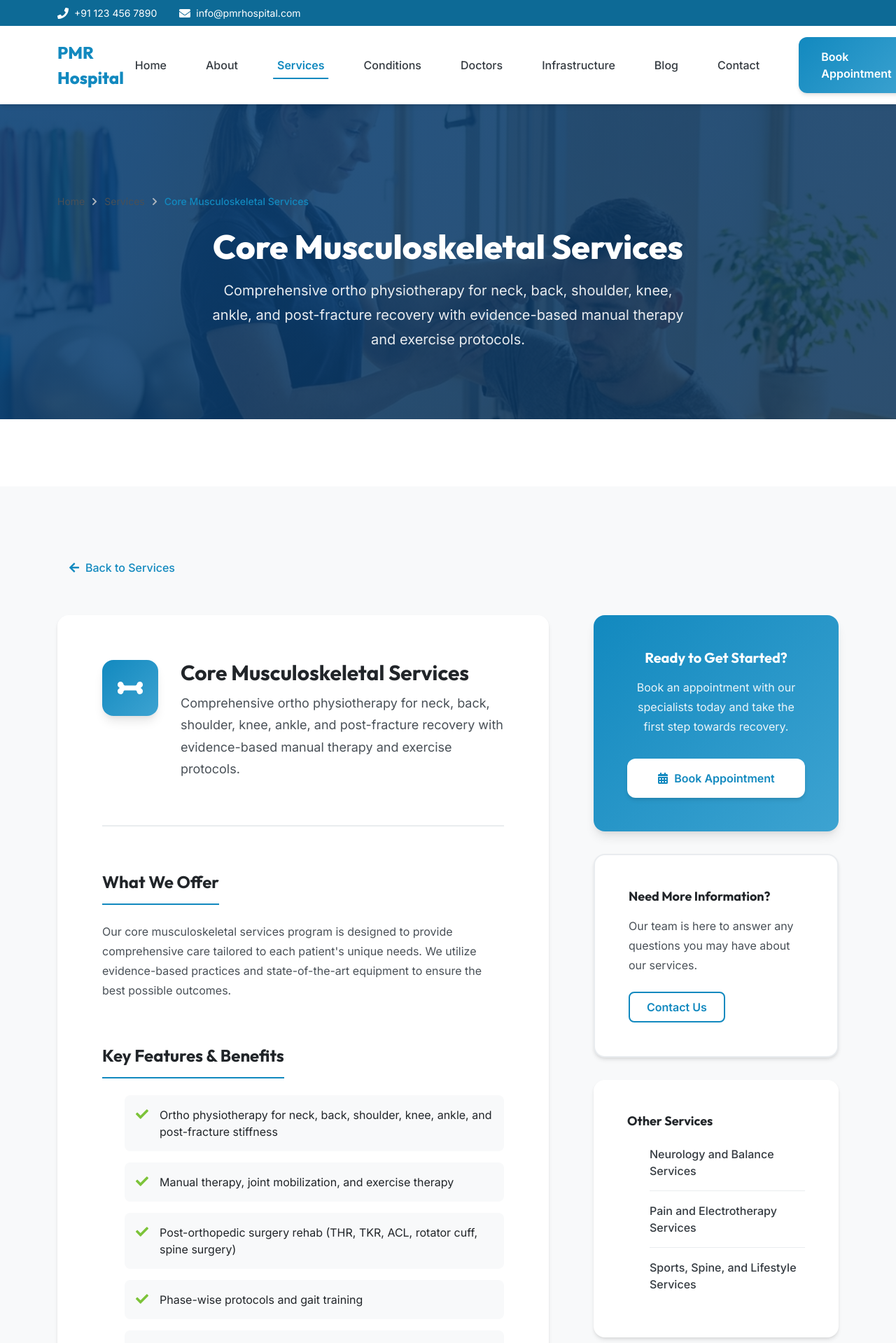
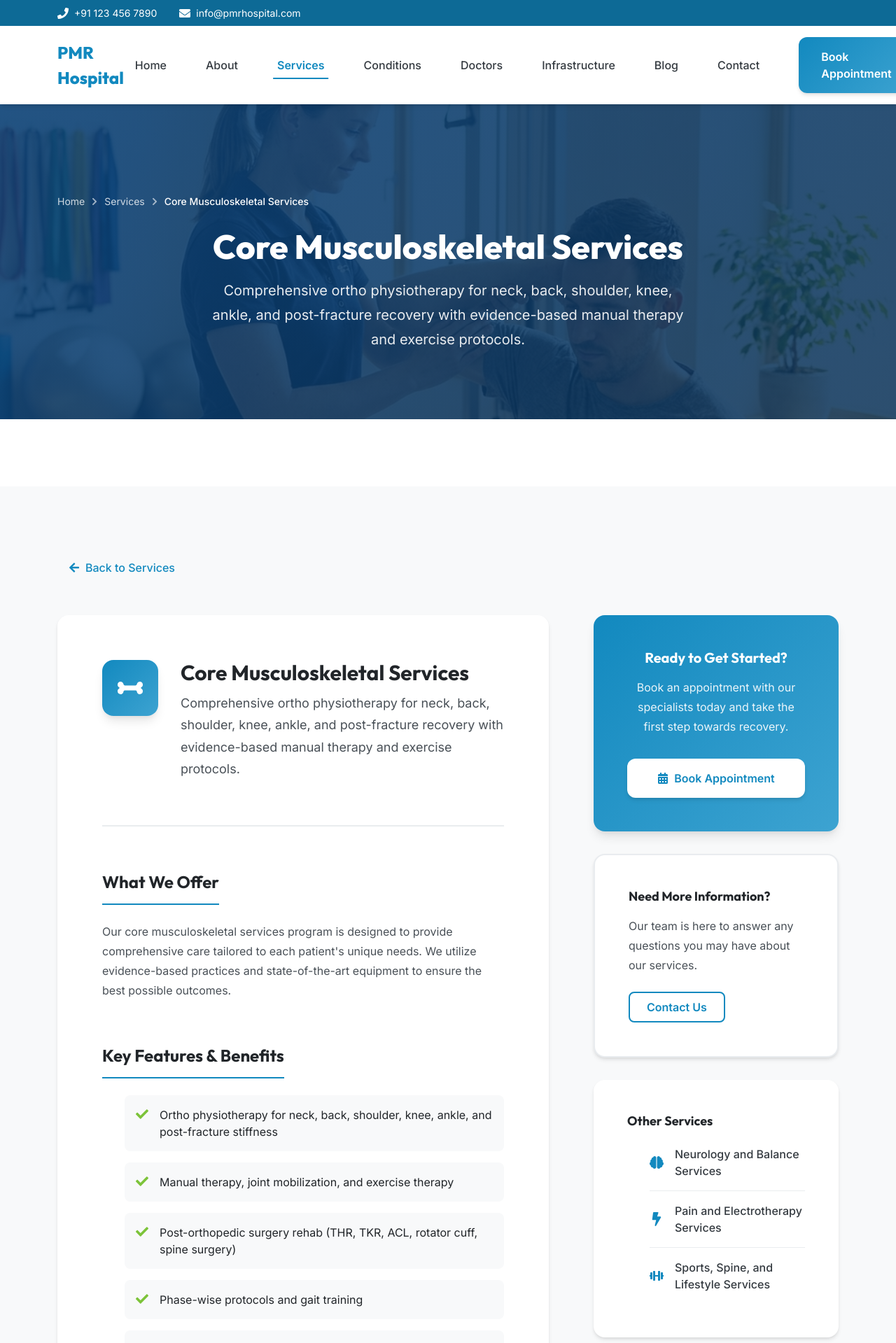
Before and after one commit to deke-r/neuroMuscular, a React (Vite) app in the folder client/: page /services/1 in a window 1280 px wide. Shown: the top 1919 px of the page at 70% size. Built offline with nearby package versions, Linux system fonts and the light colour scheme.

Commit message:
changes added

```diff
--- a/client/src/pages/ServiceDetail.jsx
+++ b/client/src/pages/ServiceDetail.jsx
@@ -125,13 +125,17 @@ const ServiceDetail = () => {
                                     {services
                                         .filter(s => s.id !== service.id)
                                         .slice(0, 3)
-                                        .map(relatedService => (
-                                            <li key={relatedService.id} className={styles.relatedItem}>
-                                                <Link to={`/services/${relatedService.id}`} className={styles.relatedLink}>
-                                                    {relatedService.title}
-                                                </Link>
-                                            </li>
-                                        ))
+                                        .map(relatedService => {
+                                            const RelatedIcon = relatedService.icon;
+                                            return (
+                                                <li key={relatedService.id} className={styles.relatedItem}>
+                                                    <Link to={`/services/${relatedService.id}`} className={styles.relatedLink}>
+                                                        <RelatedIcon className={styles.relatedIcon} />
+                                                        <span>{relatedService.title}</span>
+                                                    </Link>
+                                                </li>
+                                            );
+                                        })
                                     }
                                 </ul>
                             </div>
--- a/client/src/styles/common/Breadcrumbs.module.css
+++ b/client/src/styles/common/Breadcrumbs.module.css
@@ -19,23 +19,23 @@
 }
 
 .link {
-    color: var(--color-gray-600);
+    color: rgba(255, 255, 255, 0.8);
     text-decoration: none;
     font-size: var(--font-size-sm);
     transition: color var(--transition-fast);
 }
 
 .link:hover {
-    color: var(--color-primary);
+    color: var(--color-white);
 }
 
 .separator {
     font-size: var(--font-size-xs);
-    color: var(--color-gray-400);
+    color: rgba(255, 255, 255, 0.6);
 }
 
 .active {
-    color: var(--color-primary);
+    color: var(--color-white);
     font-size: var(--font-size-sm);
     font-weight: var(--font-weight-medium);
 }
--- a/client/src/styles/pages/ServiceDetail.module.css
+++ b/client/src/styles/pages/ServiceDetail.module.css
@@ -243,12 +243,26 @@
     color: var(--color-gray-700);
     font-weight: var(--font-weight-medium);
     transition: all var(--transition-fast);
-    display: block;
+    display: flex;
+    align-items: center;
+    gap: var(--spacing-md);
 }
 
 .relatedLink:hover {
     color: var(--color-primary);
     padding-left: var(--spacing-sm);
+}
+
+.relatedIcon {
+    font-size: var(--font-size-xl);
+    color: var(--color-primary);
+    flex-shrink: 0;
+    transition: all var(--transition-fast);
+}
+
+.relatedLink:hover .relatedIcon {
+    transform: scale(1.1);
+    color: var(--color-primary-dark);
 }
 
 @media (max-width: 992px) {
```
